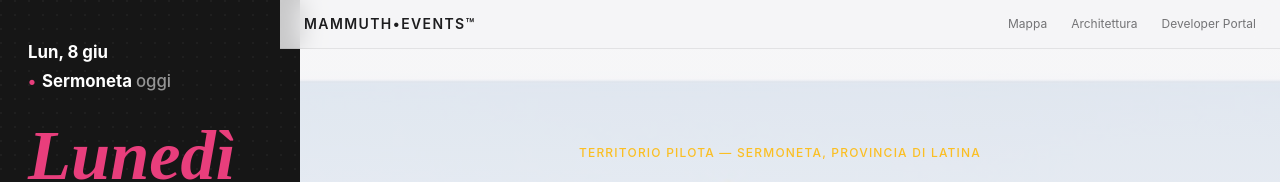
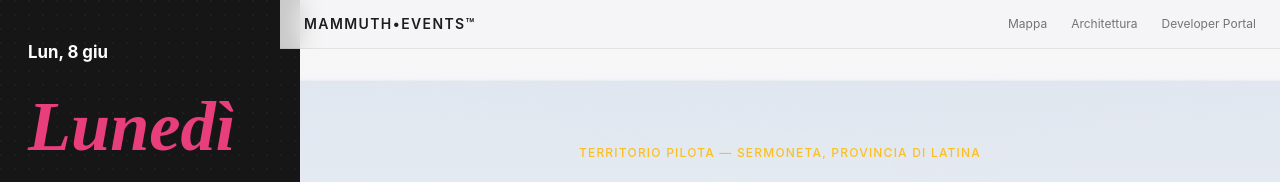
Before and after one commit to adrianochtribo-dot/MAMMUTH-FRONTEND, a Next.js app: page / in a window 1280 px wide. Shown: the top 182 px of the page. Built offline with nearby package versions, Linux system fonts and the light colour scheme; no server answers; the database is empty.

Commit message:
fix: rimossa riga evento dal widget
Rimossa la riga del prossimo evento sotto la data nel widget. Restano data,
giorno, meteo geolocalizzato, calendario con ora live, catalogo e canali
social. Rimossa anche la variabile rigaEvento non piu utilizzata. File 100%
ASCII.

```diff
--- a/components/WidgetTerritorio.tsx
+++ b/components/WidgetTerritorio.tsx
@@ -183,9 +183,6 @@ export default function WidgetTerritorio() {
   }, [userPos, eventiRaw])
 
   const pieno = eventi ? Math.min(100, eventi) : 0
-  const rigaEvento = prossimo
-    ? `${prossimo.titolo} \u2022 ${prossimo.quando}`
-    : `Sermoneta \u2022 oggi`
 
   const voceStyle = { display: 'flex', alignItems: 'center', gap: '14px', padding: '10px 4px', color: '#fff', textDecoration: 'none', borderBottom: '1px solid rgba(255,255,255,0.06)' } as const
   const cerchioStyle = { width: '36px', height: '36px', borderRadius: '50%', border: '1px solid rgba(255,255,255,0.3)', display: 'flex', alignItems: 'center', justifyContent: 'center', flexShrink: 0 } as const
@@ -209,13 +206,9 @@ export default function WidgetTerritorio() {
         overflowY: 'auto',
       }}
     >
-      {/* righe data + prossimo evento (dinamiche) */}
+      {/* riga data (dinamica) */}
       <div>
         <div style={{ fontSize: '1.05rem', fontWeight: 700 }}>{dataLine}</div>
-        <div style={{ fontSize: '1.05rem', fontWeight: 700, marginTop: '4px', display: 'flex', gap: '6px' }}>
-          <span style={{ color: ACCENT }}>{'\u2022'}</span>
-          <span style={{ whiteSpace: 'nowrap', overflow: 'hidden', textOverflow: 'ellipsis' }}>{prossimo ? prossimo.titolo : 'Sermoneta'} <span style={{ color: 'rgba(255,255,255,0.55)', fontWeight: 500 }}>{prossimo ? prossimo.quando : 'oggi'}</span></span>
-        </div>
       </div>
 
       {/* giorno grande corsivo (dinamico) */}
```
